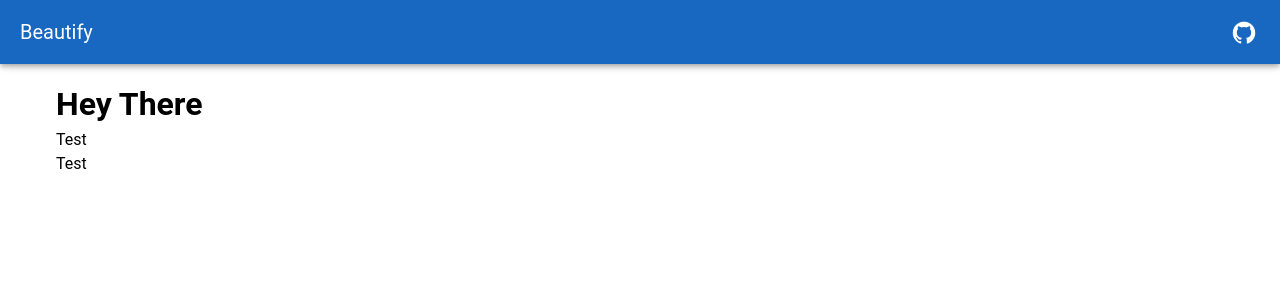
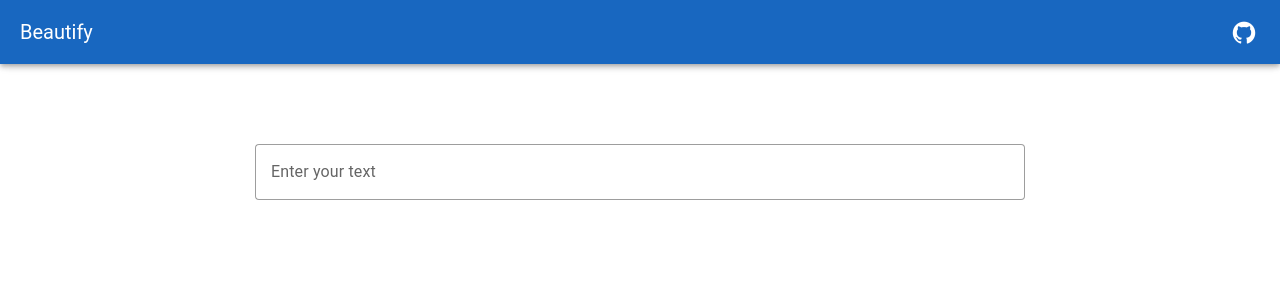
Before and after one commit to iAliF/Beautify, a Vue app: page / in a window 1280 px wide. Shown: the top 300 px of the page. Built offline with nearby package versions, Linux system fonts and the light colour scheme.

Commit message:
Add input to the home view

```diff
--- a/src/views/HomeView.vue
+++ b/src/views/HomeView.vue
@@ -1,5 +1,25 @@
 <template>
-  <h1>Hey There</h1>
-  <p>Test</p>
-  <p>Test</p>
+  <div class="Home">
+    <v-row class="justify-center pt-16">
+      <v-col cols="8">
+        <v-text-field
+            label="Enter your text"
+            placeholder="Beautify"
+            v-model="textInput"
+            clearable
+            color="primary"
+            variant="outlined"
+        >
+        </v-text-field>
+      </v-col>
+    </v-row>
+  </div>
 </template>
+
+<script>
+export default {
+  data: () => ({
+    textInput: ''
+  })
+}
+</script>
```
